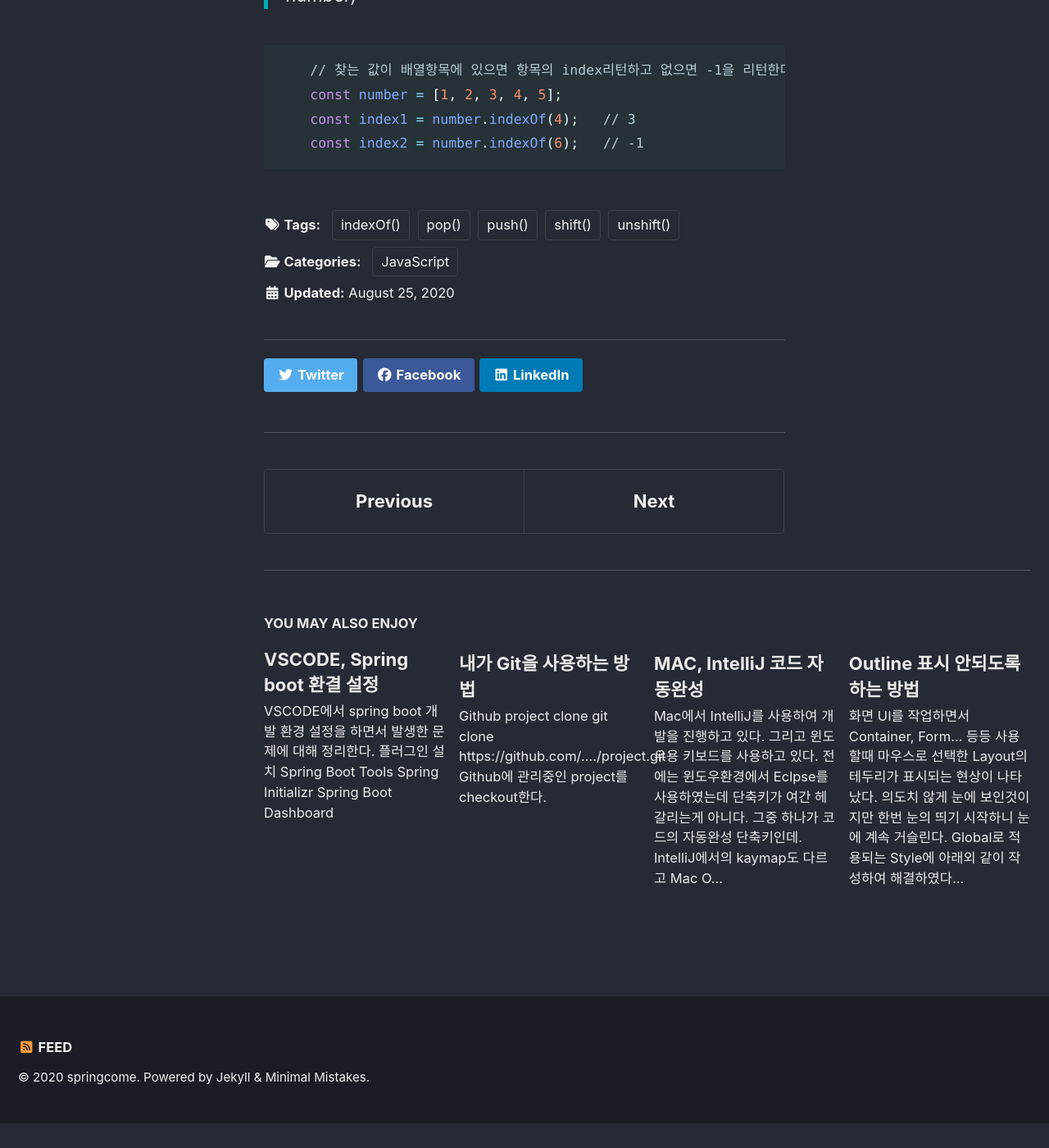
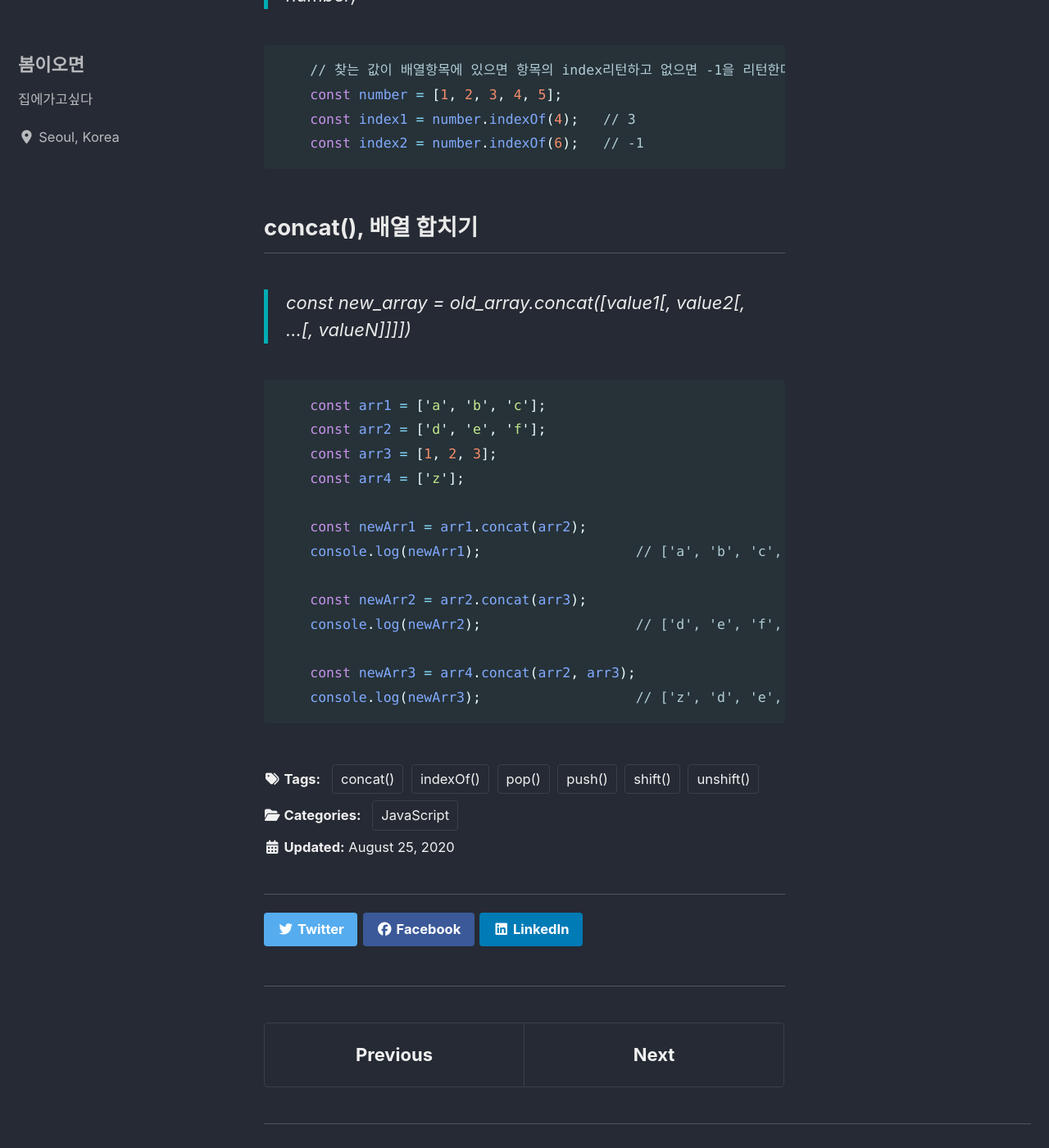
Before and after one commit to springcome/springcome.github.io, a Jekyll site: the page built from _posts/2020-08-25-javascript-array.md, in a window 1280 px wide and 1400 px high, scrolled down 3281 px. Shown: the whole window at 82% size. Built offline with Jekyll 4.4.1, drawn with Linux system fonts in a browser that asks for light colours; cached includes are drawn as plain includes; nearby versions of some CDN libraries; before the commit the page ends 4651 px from its top, so only the background shows below that.

Commit message:
javascript, Array.concat()

````diff
--- a/_posts/2020-08-25-javascript-array.md
+++ b/_posts/2020-08-25-javascript-array.md
@@ -8,6 +8,7 @@ tags:
     - shift()
     - unshift()
     - indexOf()
+    - concat()
 ---
 
 ## 배열생성
@@ -100,3 +101,22 @@ tags:
     const index1 = number.indexOf(4);   // 3
     const index2 = number.indexOf(6);   // -1
 ```
+
+## concat(), 배열 합치기
+> const new_array = old_array.concat([value1[, value2[, ...[, valueN]]]])
+
+```javascript
+    const arr1 = ['a', 'b', 'c'];
+    const arr2 = ['d', 'e', 'f'];
+    const arr3 = [1, 2, 3];
+    const arr4 = ['z'];
+
+    const newArr1 = arr1.concat(arr2);
+    console.log(newArr1);                   // ['a', 'b', 'c', 'd', 'e', 'f']
+
+    const newArr2 = arr2.concat(arr3);
+    console.log(newArr2);                   // ['d', 'e', 'f', 1, 2, 3]
+
+    const newArr3 = arr4.concat(arr2, arr3);
+    console.log(newArr3);                   // ['z', 'd', 'e', 'f', 1, 2, 3]
+```
````
